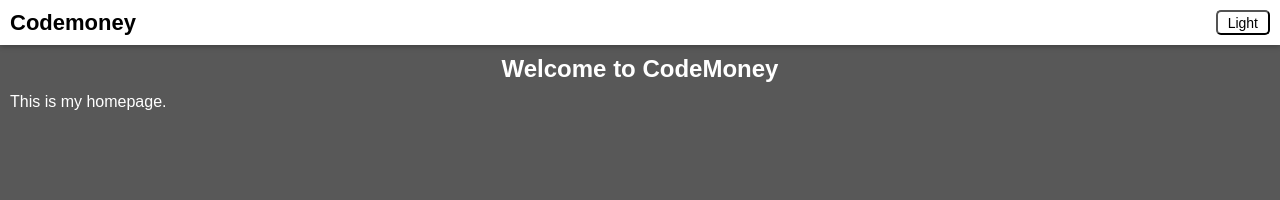
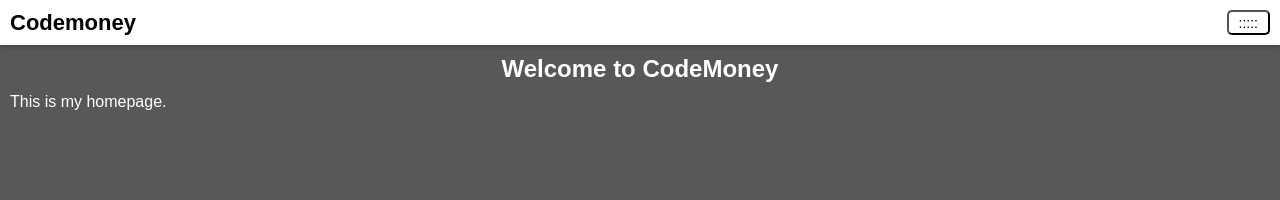
Before and after one commit to naahchi/testing, a Jekyll site: the page built from index.html, in a window 1280 px wide. Shown: the top 200 px of the page. Built offline with Jekyll 4.4.1, drawn with Linux system fonts in a browser that asks for light colours.

Commit message:
Update header.html

```diff
--- a/_includes/header.html
+++ b/_includes/header.html
@@ -2,7 +2,7 @@
   <div class="blank"></div>
   <nav class="top_nav">
     <a href="/" class="logo">Codemoney</a>
-    <button>Light</button>
+    <button id="themeBtn">:::::</button>
   </nav>
   <nav class="bottom_nav">
     <a href="/">Home</a>
```
